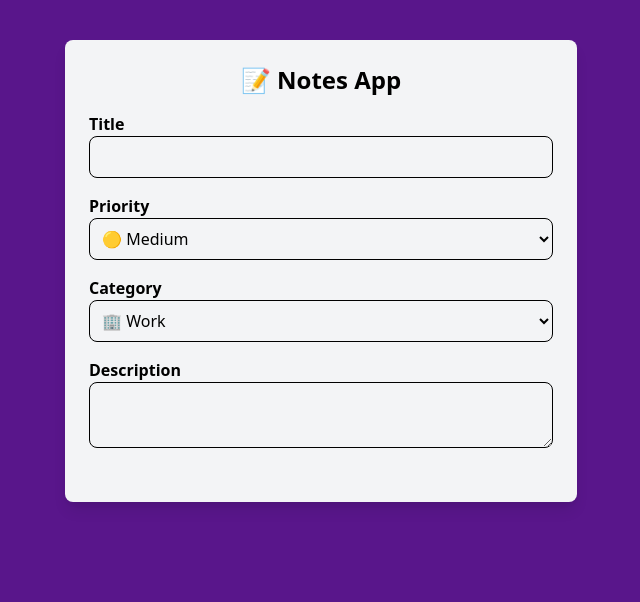
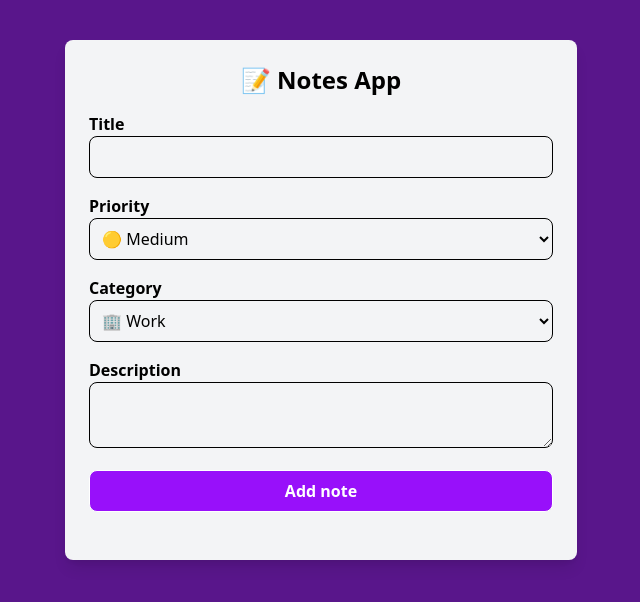
Before and after one commit to CtrlAltSuppDel/notes-app, a React (Vite) app: page / in a window 1280 px wide. Shown: the top 602 px of the page, without its empty margins (319-959 px from the left). Built offline with nearby package versions, Linux system fonts and the light colour scheme.

Commit message:
feat: add global state in app.jsx; add onSubmitFunction in NoteForm

```diff
--- a/src/App.jsx
+++ b/src/App.jsx
@@ -1,10 +1,12 @@
 import NoteForm from "./components/NoteForm";
+import { useState } from "react";
+const App = () => {
+  const [notes, setNotes] = useState([]);
 
-const App = () => {
   return (
     <div className="max-w-lg mx-auto mt-10 p-6 bg-gray-100 rounded-lg shadow-lg">
       <h2 className="text-2xl font-bold mb-4 text-center">📝 Notes App</h2>
-      <NoteForm />
+      <NoteForm notes={notes} setNotes={setNotes} />
     </div>
   );
 };
--- a/src/components/NoteForm.jsx
+++ b/src/components/NoteForm.jsx
@@ -1,5 +1,5 @@
 import { useState } from "react";
-const NoteForm = () => {
+const NoteForm = ({ notes, setNotes }) => {
   const [formData, setFormData] = useState({
     title: "",
     category: "Work",
@@ -8,15 +8,35 @@ const NoteForm = () => {
   });
 
   const handlechange = (e) => {
-    console.log(e.target.value);
     setFormData({
       ...formData,
       [e.target.name]: e.target.value,
     });
   };
 
+  const onSubmit = (e) => {
+    e.preventDefault();
+
+    // Validation
+    if (!formData.title || !formData.desc) return;
+
+    // Create note object
+    const newNote = { id: Date.now(), ...formData };
+
+    // Update the global state
+    setNotes([newNote, ...notes]);
+
+    // Clear the form
+    setFormData({
+      title: "",
+      category: "Work",
+      prio: "Medium",
+      desc: "",
+    });
+  };
+
   return (
-    <form className="mb-6">
+    <form className="mb-6" onSubmit={onSubmit}>
       {/* Title */}
       <div className="mb-4">
         <label htmlFor="title" className="block font-semibold">
@@ -83,6 +103,15 @@ const NoteForm = () => {
           onChange={handlechange}
         ></textarea>
       </div>
+
+      {/* Submit button */}
+      <div className="mb-4">
+        <input
+          type="submit"
+          value="Add note"
+          className="bg-purple-600 w-full p-2 border rounded-lg text-white font-semibold cursor-pointer active:bg-purple-400"
+        />
+      </div>
     </form>
   );
 };
```
